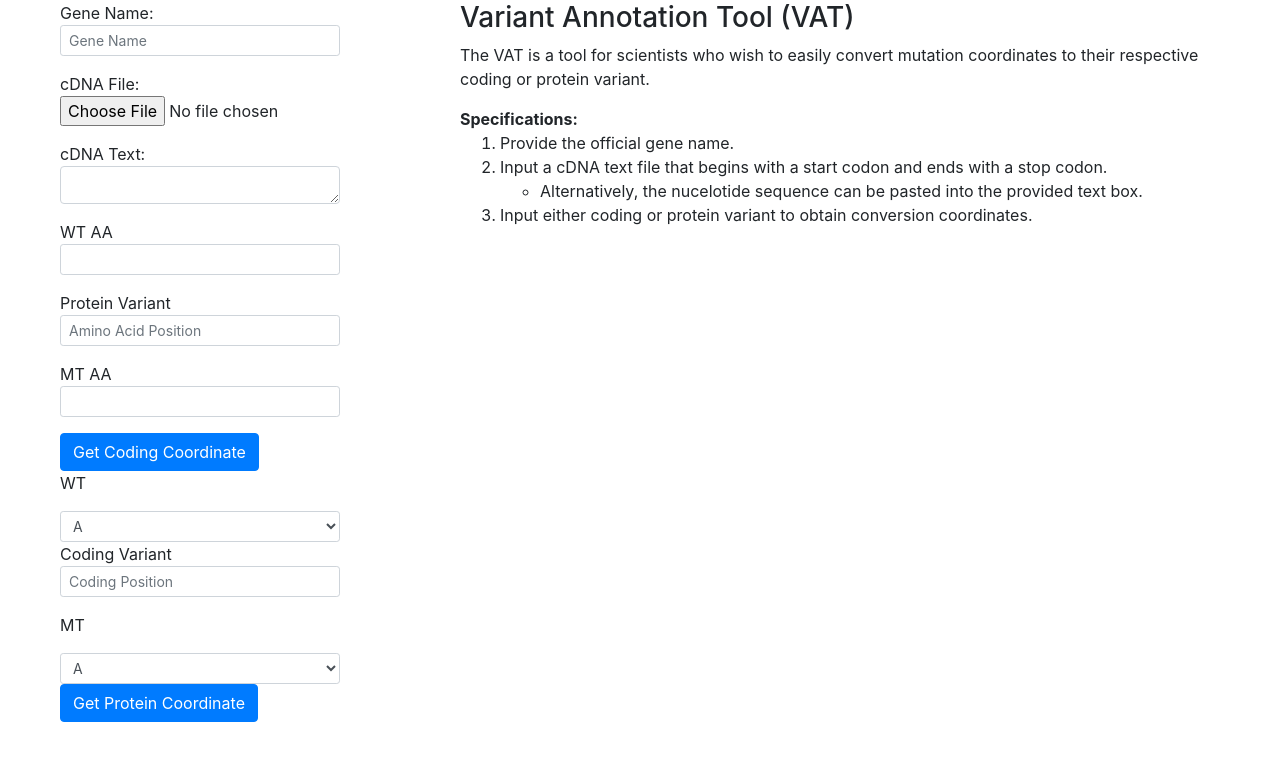
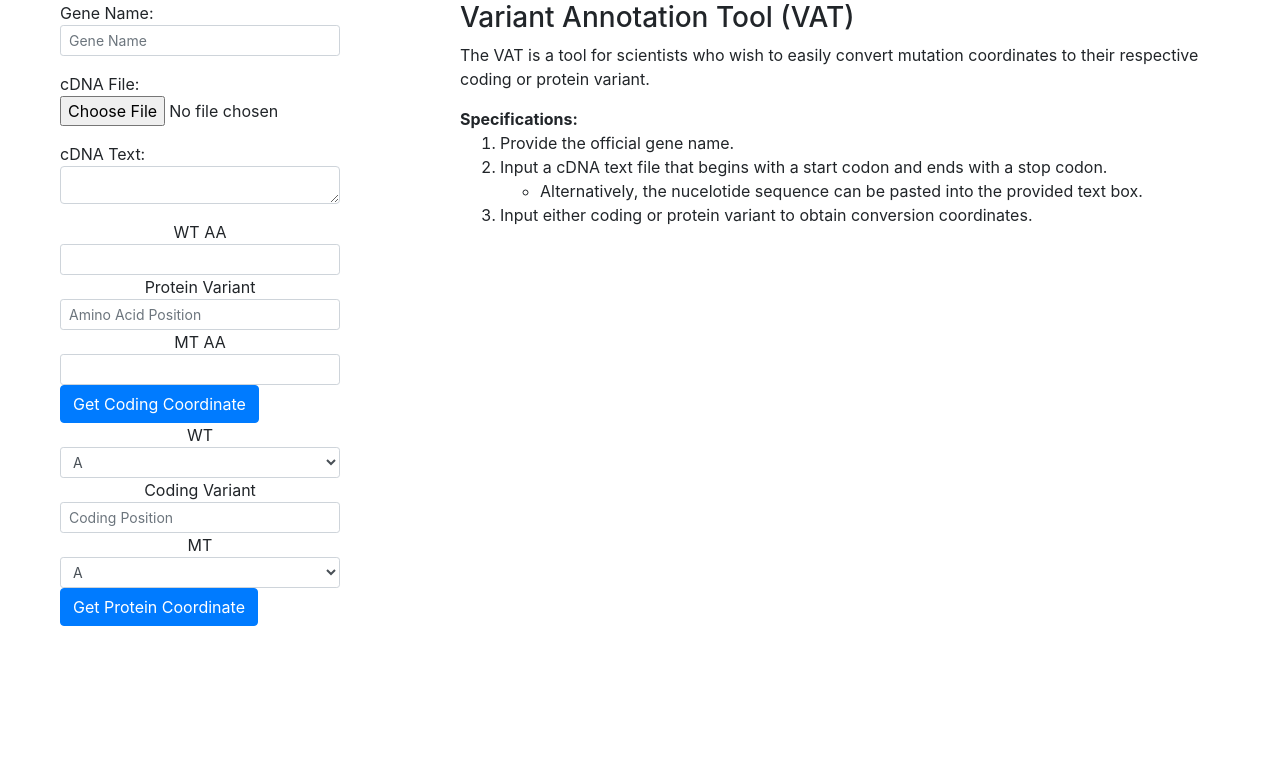
Before and after one commit to JustinzGit/variant_conversion_tool, a Django app: page /conversion/ in a window 1280 px wide. Shown: the part 109-891 px from the top of the page. After the commit the page ends 735 px from the top, so only its background shows below. Run offline with Django 3.2, Linux system fonts and the light colour scheme; some libraries are stand-ins or nearby versions.

Commit message:
add divs to apply styling

```diff
--- a/conversion/templates/conversion/layout.html
+++ b/conversion/templates/conversion/layout.html
@@ -20,50 +20,54 @@
             <div class="grid-item">
                 <form action="{% url 'conversion' %}" enctype="multipart/form-data" method="POST">
                     {% csrf_token %}
-                    <p>Gene Name: <input type="text" class="form-control form-control-sm" name="gene_name" placeholder="Gene Name"></p>
+                    <p>Gene Name: <input id="gene_name" type="text" class="form-control form-control-sm" name="gene_name" placeholder="Gene Name"></p>
 
                     <p>cDNA File: <input name="cdna_file" type="file"></p>
 
-                    <p>cDNA Text: <textarea class="form-control" name="cdna_text" rows="1.5"></textarea></p>
+                    <p>cDNA Text: <textarea id="textbox" class="form-control" name="cdna_text" rows="1.5"></textarea></p>
 
                     <div id="aa_input">
 
                         <!-- WT amnio acid input -->
-                        <p>WT AA <input type="text" class="form-control form-control-sm" min="1" name="wt_aa"></p>
+                        <div id="wt_aa"><center>WT AA</center><input type="text" class="form-control form-control-sm" min="1" name="wt_aa"></div>
 
                         <!-- AA location -->
-                        <p>Protein Variant <input type="number" class="form-control form-control-sm" min="1" name="aa_location" placeholder="Amino Acid Position"></p>
+                        <div id="aa_location"><center>Protein Variant</center><input type="number" class="form-control form-control-sm" min="1" name="aa_location" placeholder="Amino Acid Position"></div>
 
                         <!-- MT amino acid input -->
-                        <p>MT AA <input type="text" class="form-control form-control-sm" min="1" name="mt_aa"></p>
+                        <div id="mt_aa"><center>MT AA </center><input id="mt_aa" type="text" class="form-control form-control-sm" min="1" name="mt_aa"></div>
 
-                        <button type="submit" class="btn btn-primary">Get Coding Coordinate</button>
+                        <button id="coding_button" type="submit" class="btn btn-primary">Get Coding Coordinate</button>
                     </div>
 
                     <div id="nt_input">
 
                         <!-- WT nucleotide input -->
-                        <p>WT</p>
+                        <div id="wt_nt">
+                            <center>WT</center>
                             <select name="wt_nt" class="form-control form-control-sm">
                                 <option selected value="A">A</option>
                                 <option value="C">C</option>
                                 <option value="T">T</option>
                                 <option value="G">G</option>
                             </select>
+                        </div>
 
                         <!-- Nucleotide location -->
-                        <p>Coding Variant <input type="number" class="form-control form-control-sm" name="nt_location" placeholder="Coding Position"></p>
+                        <div id="nt_location"><center>Coding Variant</center><input type="number" class="form-control form-control-sm" name="nt_location" placeholder="Coding Position"></div>
 
                         <!-- MT nucleotide input -->
-                        <p>MT</p>
+                        <div id="mt_nt">
+                            <center>MT</center>
                             <select name="mt_nt" class="form-control form-control-sm">
                                 <option selected value="A">A</option>
                                 <option value="C">C</option>
                                 <option value="T">T</option>
                                 <option value="G">G</option>
                             </select>
+                        </div>
 
-                        <button type="submit" class="btn btn-primary">Get Protein Coordinate</button>
+                        <div id="protein_button"><button type="submit" class="btn btn-primary">Get Protein Coordinate</button></div>
                     </div>
                 </form>
             </div>
```
Lines whose indentation alone changed are shown as unchanged.
